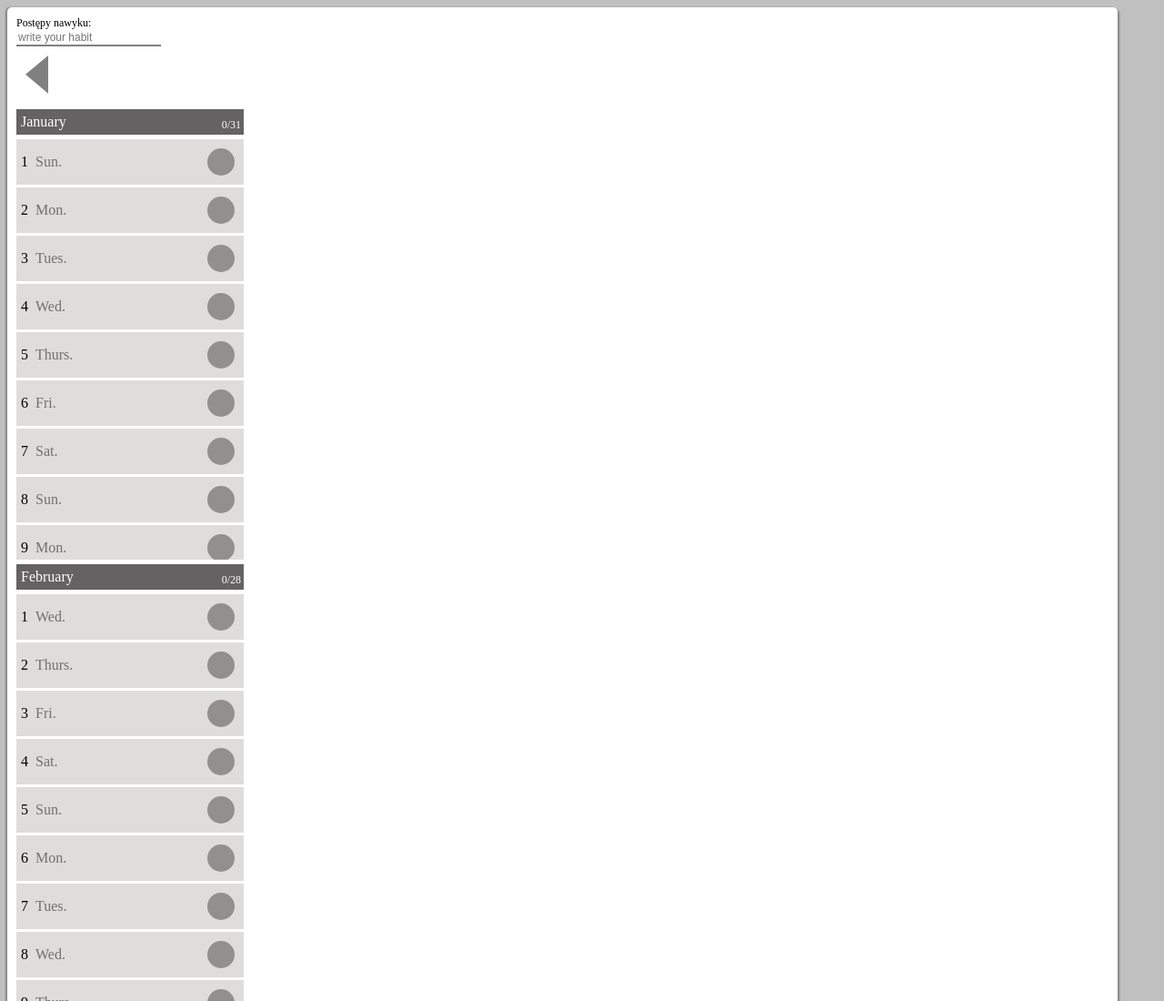
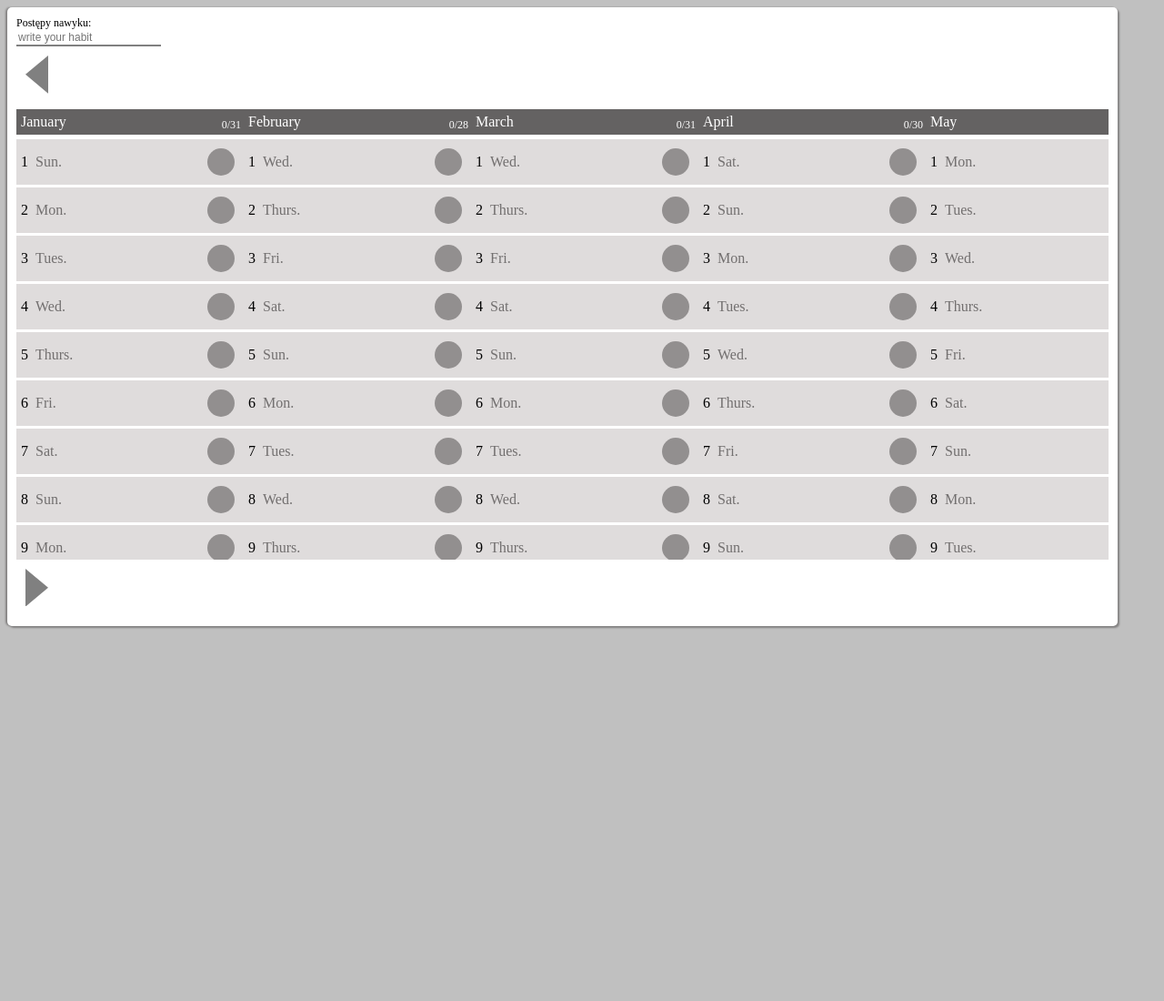
Before and after one commit to elzp/habit-tracking-app, a website with bundled scripts: page index.html in a window 1280 px wide. Shown: the top 1100 px of the page at 91% size. After the commit the page ends 800 px from the top, so only its background shows below. Built offline with nearby package versions, Linux system fonts and the light colour scheme.

Commit message:
Change display of month with flex row style

```diff
--- a/styles.css
+++ b/styles.css
@@ -36,10 +36,17 @@ main > div:nth-child(1) {
   margin: 10px;
 }
 
+.months {
+  display: flex;
+  flex-direction: row;
+  overflow-x: hidden;
+}
+
 .month {
   max-height: 500px;
   overflow-y: scroll;
-  max-width: 250px;
+  width: 250px;
+  flex-shrink: 0;
 }
 
 .month__head {
```
